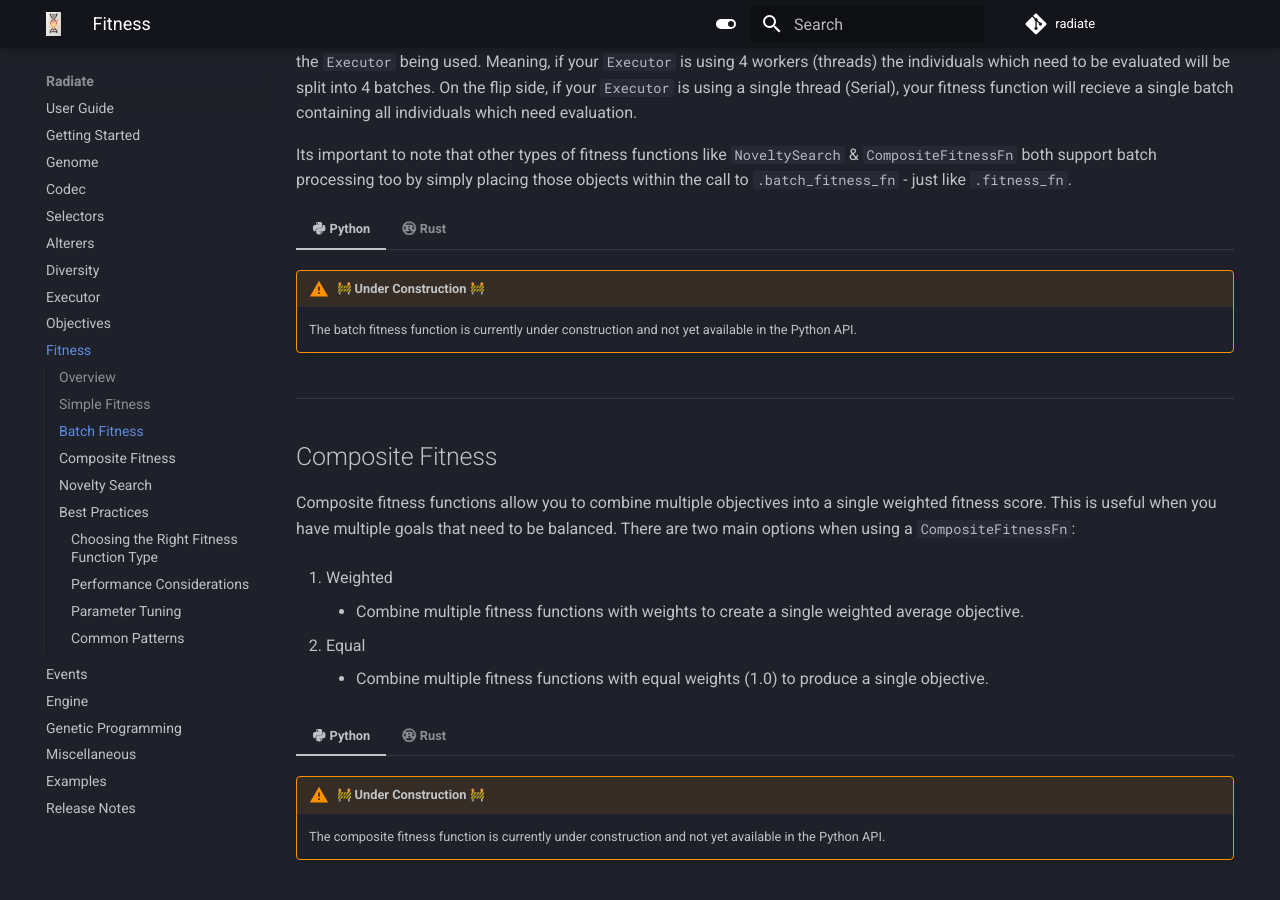
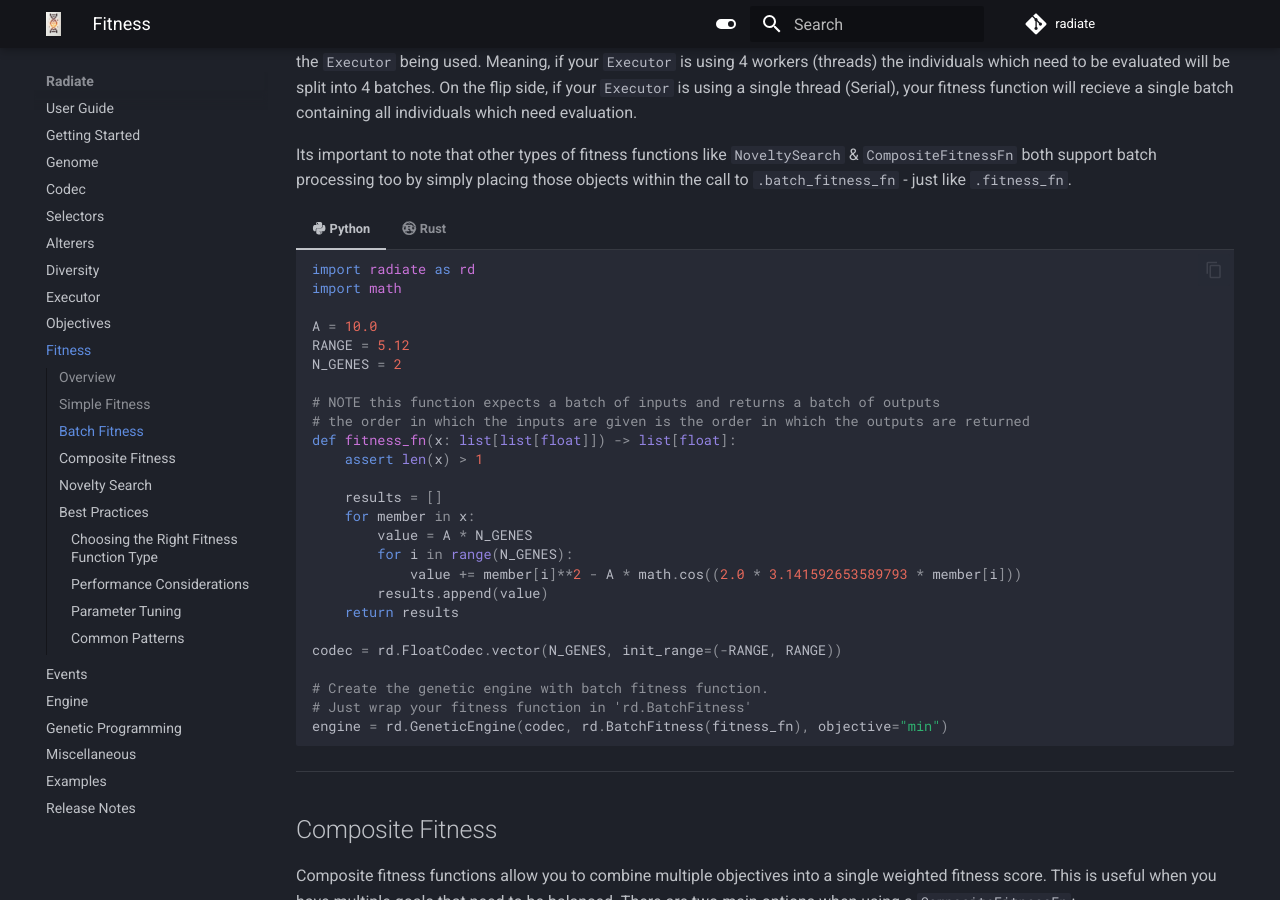
Before and after one commit to pkalivas/radiate, an MkDocs documentation site: the page built from docs/source/fitness.md, in a window 1280 px wide and 900 px high, scrolled down 1710 px. Built offline with MkDocs 1.6.1 and Material for MkDocs 9.7.7, drawn with Linux system fonts in a browser that asks for light colours; emoji names are drawn with the system emoji font; comment, search, counter and statistics services are not loaded; some of the changed text lies outside the part shown.

Commit message:
adding docs and python tests

````diff
--- a/docs/source/fitness.md
+++ b/docs/source/fitness.md
@@ -39,7 +39,7 @@ Simple fitness functions are the most common type - they take a phenotype and re
     RANGE = 5.12
     N_GENES = 2
 
-    def fitness_fn(x: List[float]) -> float:
+    def fitness_fn(x: list[float]) -> float:
         value = A * N_GENES
         for i in range(N_GENES):
             value += x[i]**2 - A * math.cos((2.0 * 3.141592653589793 * x[i]))
@@ -82,9 +82,33 @@ Its important to note that other types of fitness functions like `NoveltySearch`
 
 === ":fontawesome-brands-python: Python"
 
-    !!! warning ":construction: Under Construction :construction:"
-        The batch fitness function is currently under construction and not yet available in the Python API.
+    ```python
+    import radiate as rd
+    import math
 
+    A = 10.0
+    RANGE = 5.12
+    N_GENES = 2
+
+    # NOTE this function expects a batch of inputs and returns a batch of outputs
+    # the order in which the inputs are given is the order in which the outputs are returned
+    def fitness_fn(x: list[list[float]]) -> list[float]:
+        assert len(x) > 1
+
+        results = []
+        for member in x:
+            value = A * N_GENES
+            for i in range(N_GENES):
+                value += member[i]**2 - A * math.cos((2.0 * 3.141592653589793 * member[i]))
+            results.append(value)
+        return results
+
+    codec = rd.FloatCodec.vector(N_GENES, init_range=(-RANGE, RANGE))
+
+    # Create the genetic engine with batch fitness function.
+    # Just wrap your fitness function in 'rd.BatchFitness'
+    engine = rd.GeneticEngine(codec, rd.BatchFitness(fitness_fn), objective="min")
+    ```
 
 === ":fontawesome-brands-rust: Rust"
 
@@ -253,8 +277,9 @@ You can implement your own behavioral descriptors by implementing the `Novelty`
         # archinve or population, ultimently resulting in the individuals fitness score.
         distance=rd.CosineDistance()
         k=10,           # Number of nearest neighbors to consider
-        threshold=0.1   # Novelty threshold for archive addition
-        archive_size=1000 # defautls to 1000
+        threshold=0.1,   # Novelty threshold for archive addition
+        archive_size=1000, # defaults to 1000
+        batch=False # Whether to use batch evaluation - the default is false
     )
 
     engine = rd.GeneticEngine(
````
Also changed, not shown: docs/source/examples.md (+5 -4 lines), docs/source/gp.md (+9 -10 lines), 8 other files.
